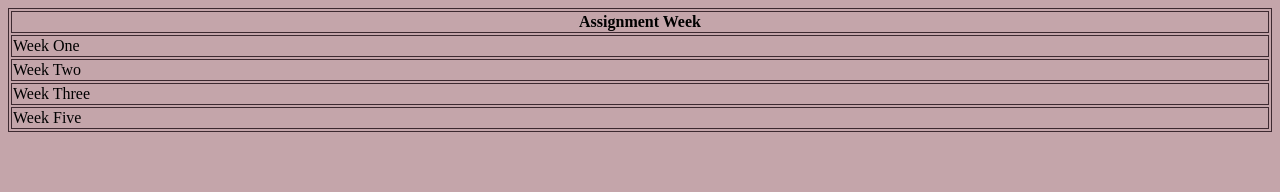
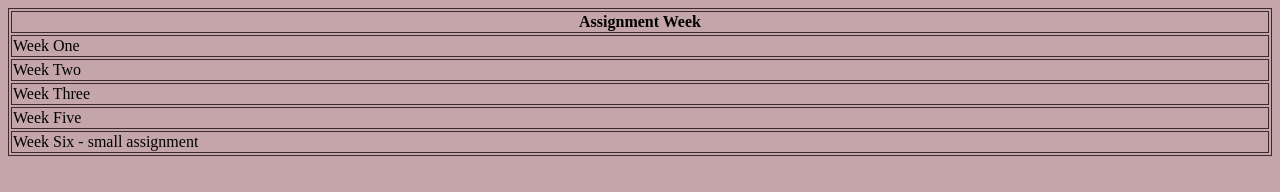
Before and after one commit to Tressymac/Advanced-Website-Design, a plain HTML site: page index.html in a window 1280 px wide. Drawn offline with Linux system fonts and the light colour scheme.

Commit message:
completing small assignmnet

```diff
--- a/index.html
+++ b/index.html
@@ -43,6 +43,14 @@
                     </a>
                 </td>
             </tr>
+
+            <tr>
+                <td>
+                    <a href="Week6/assigment/smallAssignment.html">
+                        Week Six - small assignment
+                    </a>
+                </td>
+            </tr>
         </table>
     </div>
 
```
Also changed, not shown: Week6/assigment/smallAssignment.html (added, +13 -0 lines), Week6/menus.html (+1 -0 lines), Week6/assigment/images/android-chrome-192x192.png (added), Week6/assigment/images/android-chrome-512x512.png (added), Week6/assigment/images/apple-touch-icon.png (added), Week6/assigment/images/favicon-16x16.png (added), Week6/assigment/images/favicon-32x32.png (added), Week6/assigment/images/favicon.ico (added), Week6/assigment/images/site.webmanifest (added).
